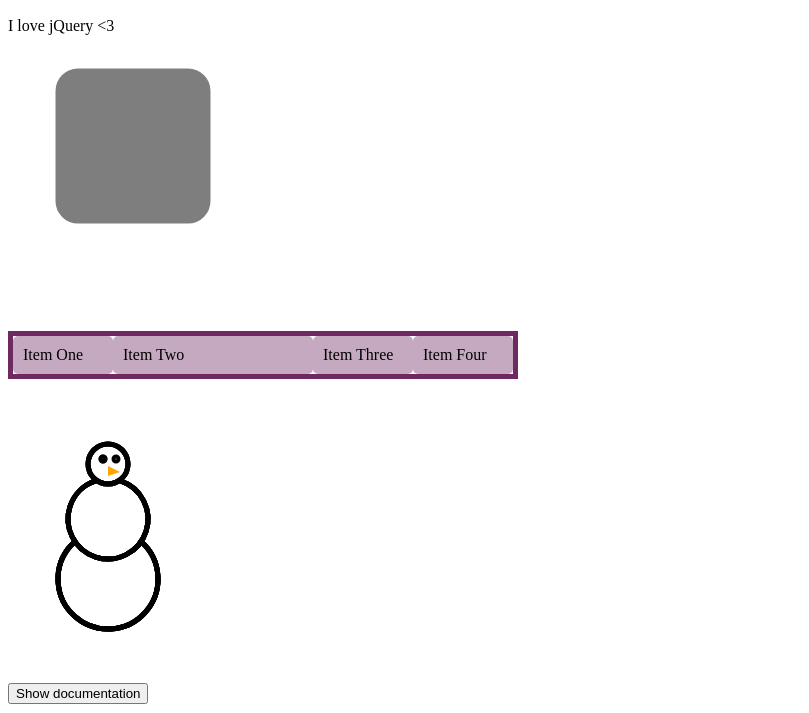
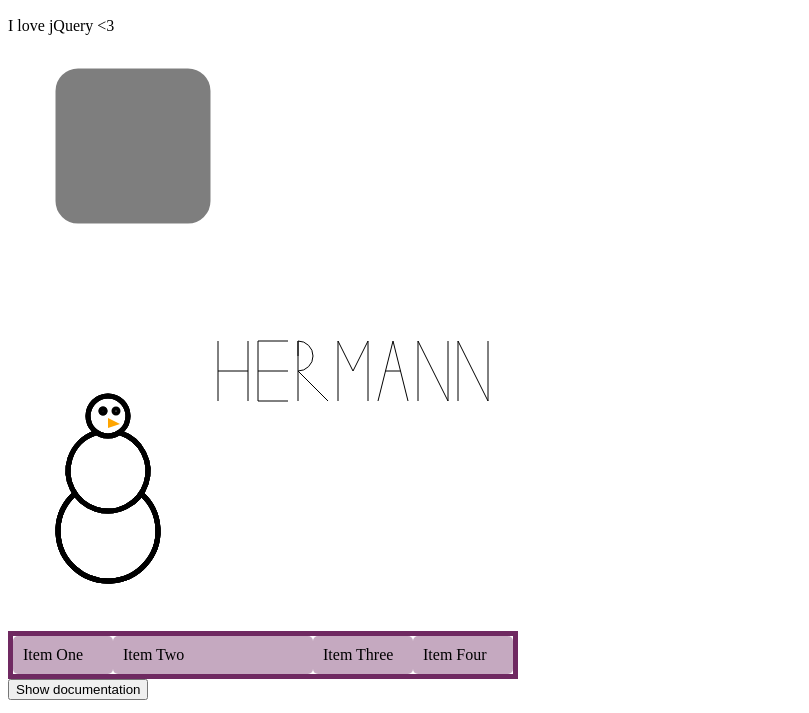
Before and after one commit to Jorgro/IT2810-Web-Development, a website built with Parcel: page 1-prosjekt/index.html in a window 1280 px wide. Shown: the part 87-800 px from the top of the page, without its empty margins (0-809 px from the left). Built offline with nearby package versions, Linux system fonts and the light colour scheme.

Commit message:
added another canvas example

```diff
--- a/1-prosjekt/index.html
+++ b/1-prosjekt/index.html
@@ -19,6 +19,16 @@
                 style="fill: black; stroke: black; stroke-width: 5; opacity: 0.5;" id="rect1" />
         </svg>
     </div>
+
+    <div style="display: flex; flex-direction: row">
+        <!--snowman canvas-->
+        <canvas id="snowmanCanvas" width="200" height="300"></canvas>
+        <script src="js/snowman.js"></script>
+        <!--the coolest canvas-->
+        <canvas id="hermannCanvas" width="300" height="300"></canvas>
+        <script src="js/hermann.js"></script>
+    </div>
+
     <div class="grid">
         <div>Item One</div>
         <div>Item Two</div>
@@ -26,12 +36,6 @@
         <div>Item Four</div>
     </div>
 
-    <div>
-        <!--snowman canvas from highschool-->
-        <canvas id="snowmanCanvas" width="500" height="300"></canvas>
-        <script src="js/snowman.js"></script>
-    </div>
-
     <button id="documentationButton">Show documentation</button>
     <div id="documentation">I am documentation</div>
 </body>
--- /dev/null
+++ b/1-prosjekt/js/hermann.js
@@ -0,0 +1,52 @@
+var canvas = document.querySelector("#hermannCanvas");
+var ctx = canvas.getContext("2d");
+
+ctx.beginPath();
+ctx.moveTo(10,10);
+ctx.lineTo(10,70);
+ctx.moveTo(10,40);
+ctx.lineTo(40,40);
+ctx.moveTo(40,10);
+ctx.lineTo(40,70);
+
+ctx.moveTo(50,10);
+ctx.lineTo(50,70);
+ctx.moveTo(50,10);
+ctx.lineTo(80,10);
+ctx.moveTo(50,40);
+ctx.lineTo(80,40);
+ctx.moveTo(50,70);
+ctx.lineTo(80,70);
+
+ctx.moveTo(90,10);
+ctx.lineTo(90,70);
+ctx.moveTo(90,25);
+ctx.arc(90,25,15,3*Math.PI/2,Math.PI/2);
+ctx.moveTo(90,40);
+ctx.lineTo(120,70);
+
+ctx.moveTo(130,10);
+ctx.lineTo(130,70);
+ctx.moveTo(160,10);
+ctx.lineTo(160,70);
+ctx.moveTo(130,10);
+ctx.lineTo(145,40);
+ctx.lineTo(160,10);
+
+ctx.moveTo(170,70);
+ctx.lineTo(185,10);
+ctx.lineTo(200,70);
+ctx.moveTo(177.5,40);
+ctx.lineTo(192.5,40);
+
+ctx.moveTo(210,70);
+ctx.lineTo(210,10);
+ctx.lineTo(240,70);
+ctx.lineTo(240,10);
+
+ctx.moveTo(250,70);
+ctx.lineTo(250,10);
+ctx.lineTo(280,70);
+ctx.lineTo(280,10);
+
+ctx.stroke();
--- a/1-prosjekt/js/snowman.js
+++ b/1-prosjekt/js/snowman.js
@@ -1,6 +1,6 @@
 //code from highschool
 var canvas = document.querySelector("#snowmanCanvas");
-var ctx = canvas.getContext("2d");//angir at vi ønsker å tegne i to dimensjoner
+var ctx = canvas.getContext("2d");
 
 ctx.lineWidth = 5;
 ctx.arc(100,200,50,(26/15)*Math.PI,(19/15)*Math.PI);
```
